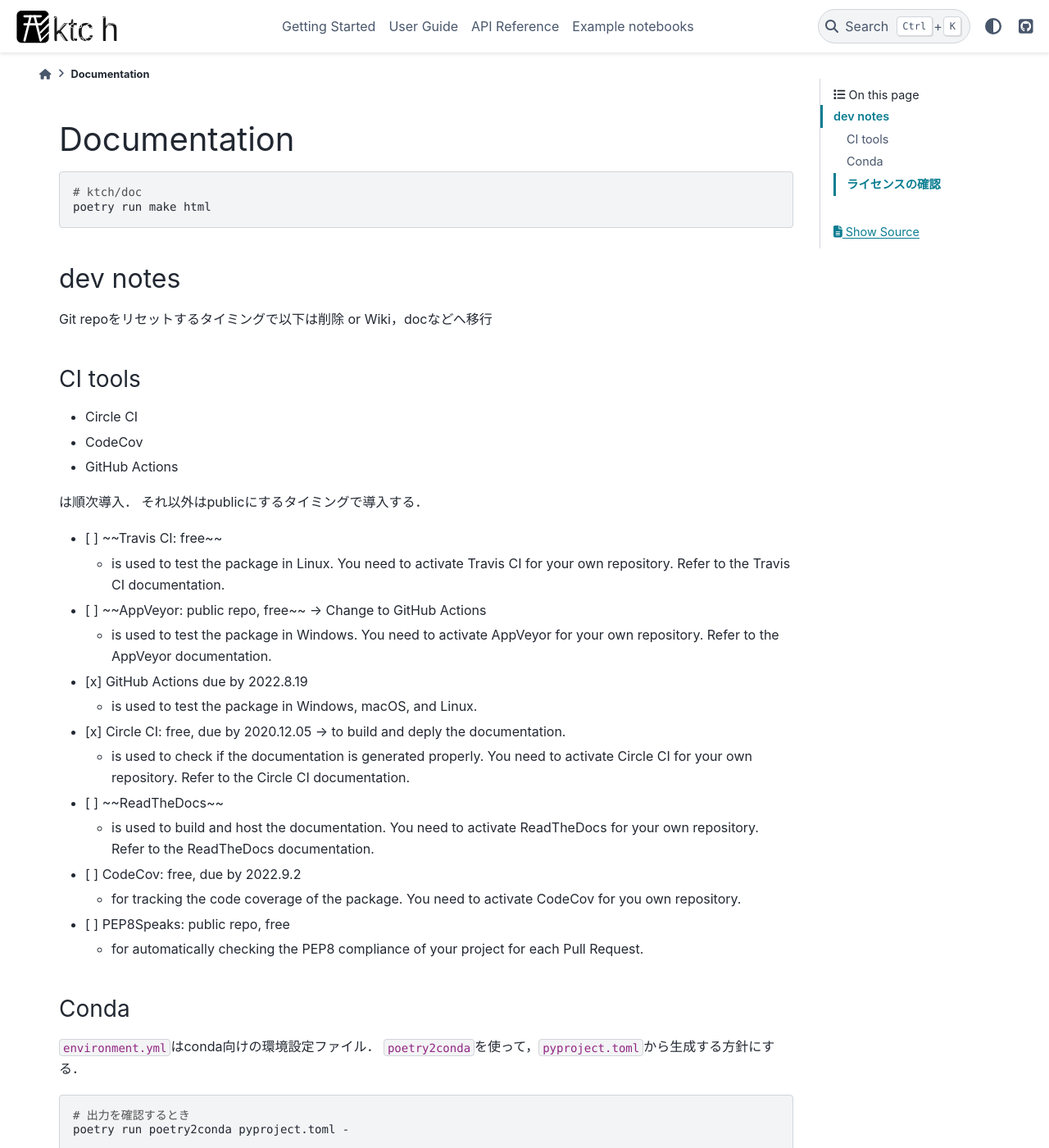
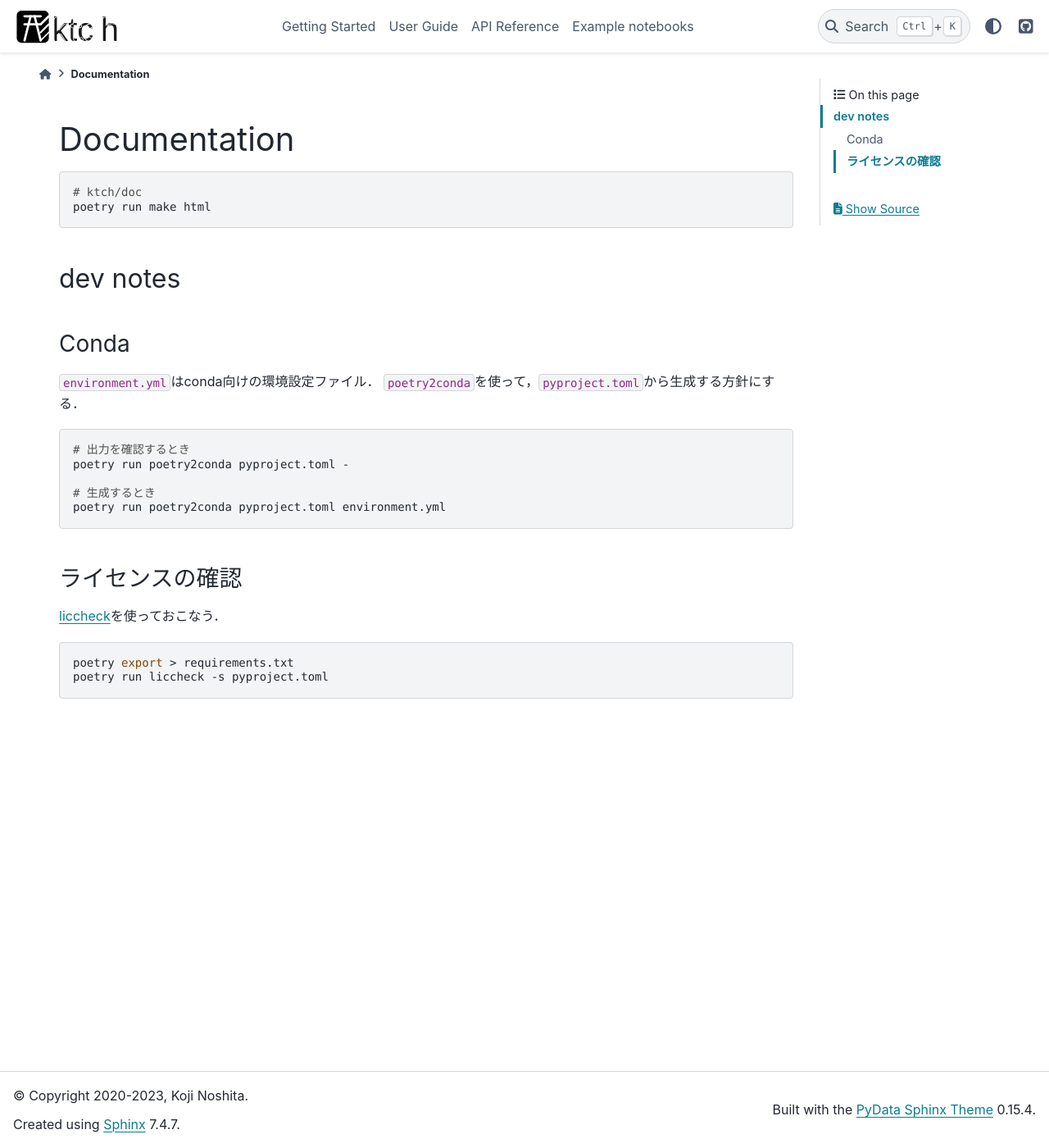
Before and after one commit to noshita/ktch, a Sphinx documentation site: the page built from doc/README.md, in a window 1280 px wide and 1400 px high. Shown: the whole window at 82% size. Built offline with Sphinx 7.4.7 and the PyData theme 0.15.4, drawn with Linux system fonts in a browser that asks for light colours; pages that are not in the unit, such as notebooks, are missing from menus.

Commit message:
🚀 RELEASE: v0.3

````diff
--- a/doc/README.md
+++ b/doc/README.md
@@ -5,37 +5,7 @@
 # ktch/doc
 poetry run make html
 ```
-
-
-
 ## dev notes
-
-Git repoをリセットするタイミングで以下は削除 or Wiki，docなどへ移行
-
-### CI tools
-
-* Circle CI
-* CodeCov
-* GitHub Actions
-
-は順次導入．
-それ以外はpublicにするタイミングで導入する．
-
-- [ ] ~~Travis CI: free~~
-	* is used to test the package in Linux. You need to activate Travis CI for your own repository. Refer to the Travis CI documentation.
-- [ ] ~~AppVeyor: public repo, free~~ -> Change to GitHub Actions
-	* is used to test the package in Windows. You need to activate AppVeyor for your own repository. Refer to the AppVeyor documentation.
-- [x] GitHub Actions due by 2022.8.19
-	* is used to test the package in Windows, macOS, and Linux.
-- [x] Circle CI: free, due by 2020.12.05 -> to build and deply the documentation.
-	* is used to check if the documentation is generated properly. You need to activate Circle CI for your own repository. Refer to the Circle CI documentation.
-- [ ] ~~ReadTheDocs~~
-	* is used to build and host the documentation. You need to activate ReadTheDocs for your own repository. Refer to the ReadTheDocs documentation.
-- [ ] CodeCov: free, due by 2022.9.2
-	* for tracking the code coverage of the package. You need to activate CodeCov for you own repository.
-- [ ] PEP8Speaks: public repo, free
-	* for automatically checking the PEP8 compliance of your project for each Pull Request.
-
 ### Conda
 `environment.yml`はconda向けの環境設定ファイル．
 `poetry2conda`を使って，`pyproject.toml`から生成する方針にする．
--- a/environment.yml
+++ b/environment.yml
@@ -1,7 +1,7 @@
 ###############################################################################
 # NOTE: This file has been auto-generated by poetry2conda
 #       poetry2conda version = 0.3.0
-#       date: Thu Jun  1 09:40:47 2023
+#       date: Mon Jul  3 02:15:33 2023
 ###############################################################################
 # If you want to change the contents of this file, you should probably change
 # the pyproject.toml file and then use poetry2conda again to update this file.
````
Also changed, not shown: requirements.txt (+28 -28 lines).
